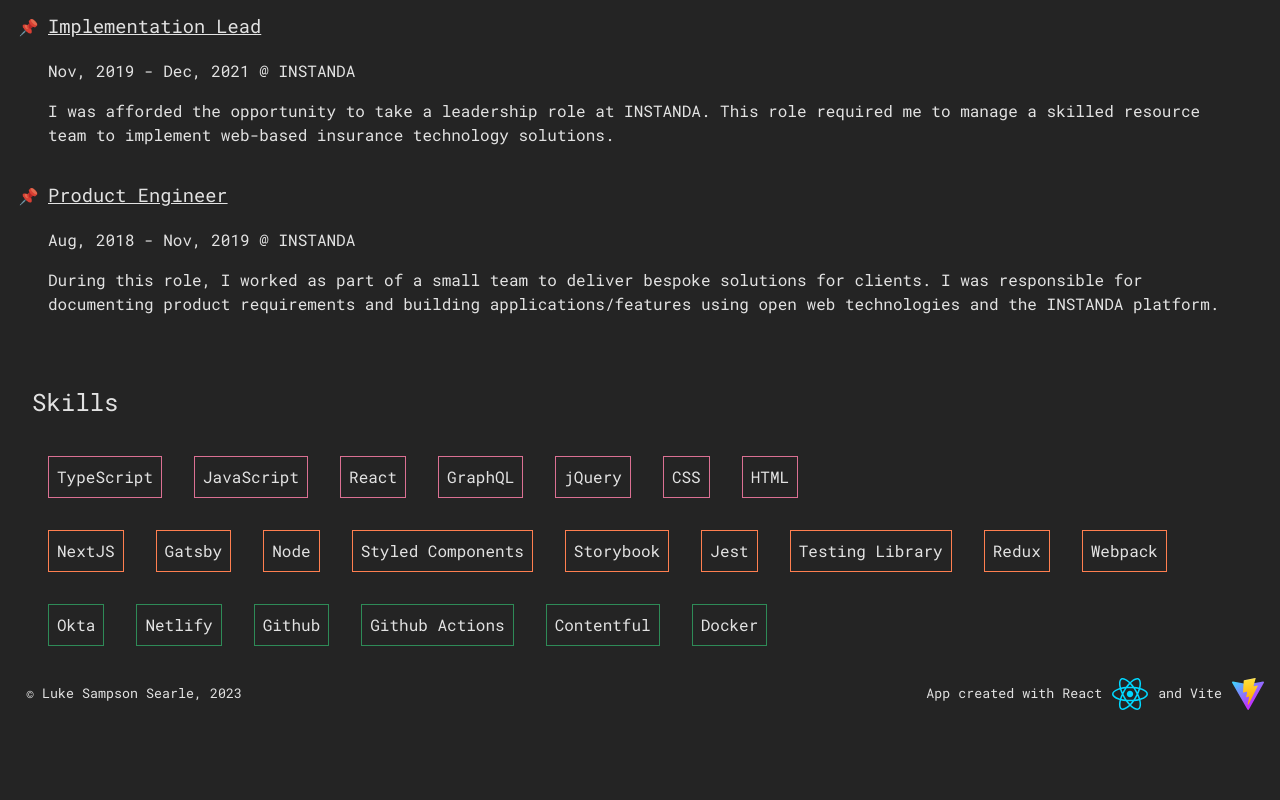
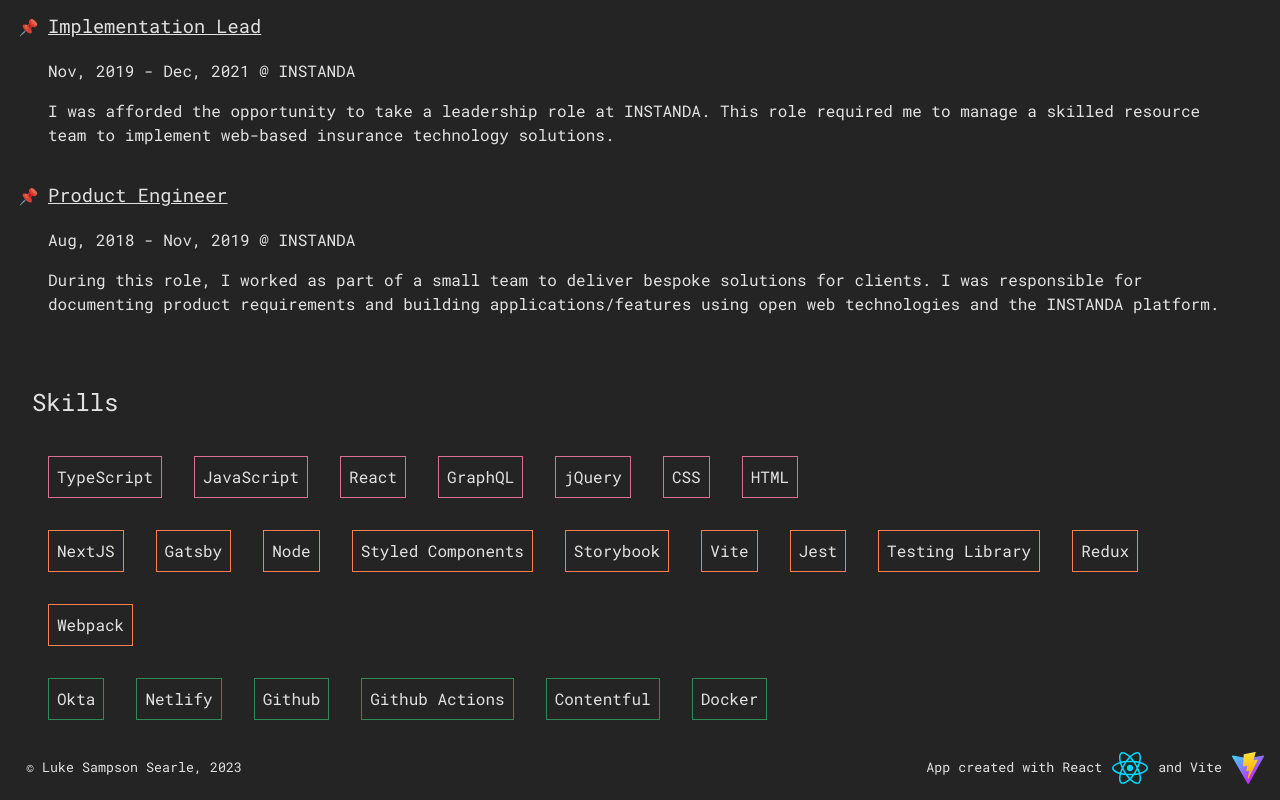
Before and after one commit to sslukess/sslukess, a React (Vite) app: page / in a window 1280 px wide. Shown: the part 1292-2092 px from the top of the page. Before the commit the page ends 2018 px from the top, so only its background shows below. Built offline with nearby package versions, Linux system fonts and the light colour scheme.

Commit message:
Vite is included in skills

```diff
--- a/src/content/skills.ts
+++ b/src/content/skills.ts
@@ -20,7 +20,7 @@ function mapSkill(skillToMap: skill, category: category): Skill {
 
 // raw data
 const langs = ["TypeScript", "JavaScript", "React", "GraphQL", "jQuery", "CSS", "HTML"]
-const frameworks = ["NextJS", "Gatsby", "Node", "Styled Components", "Storybook", "Jest", "Testing Library", "Redux", "Webpack"];
+const frameworks = ["NextJS", "Gatsby", "Node", "Styled Components", "Storybook", "Vite", "Jest", "Testing Library", "Redux", "Webpack"];
 const platforms = ["Okta", "Netlify", "Github", "Github Actions", "Contentful", "Docker"];
 
 
```
